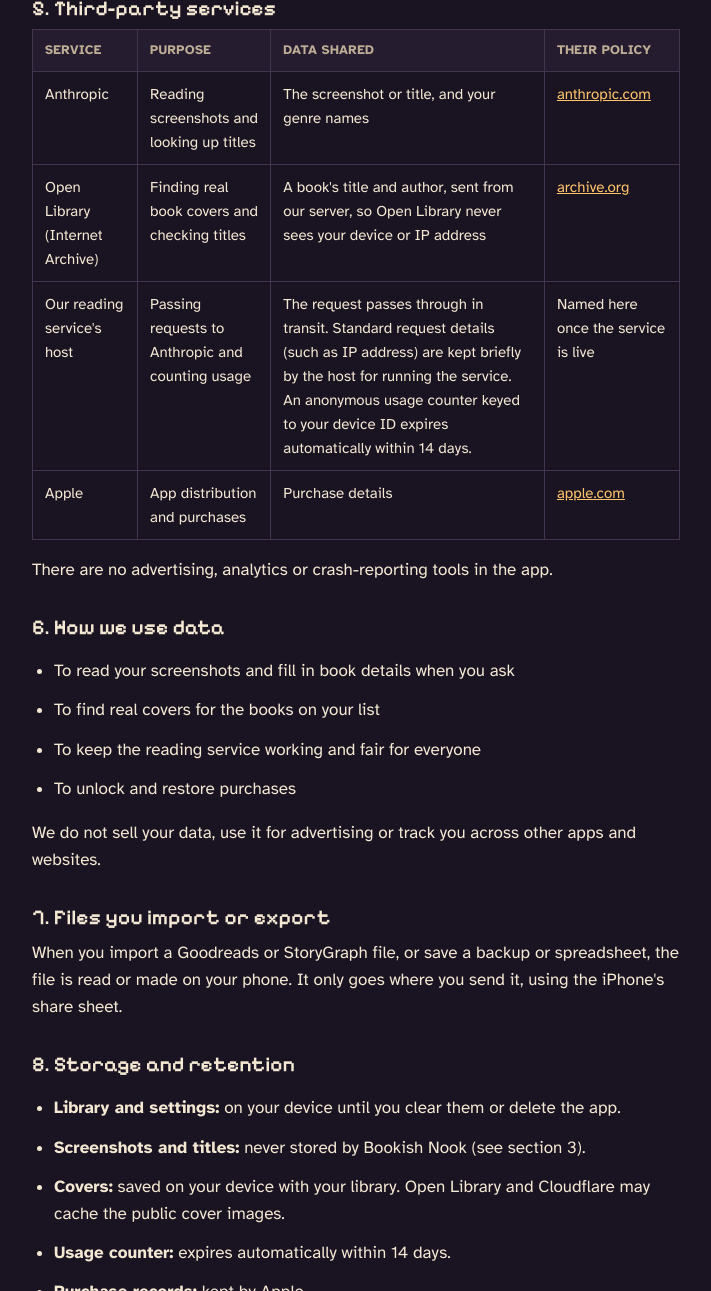
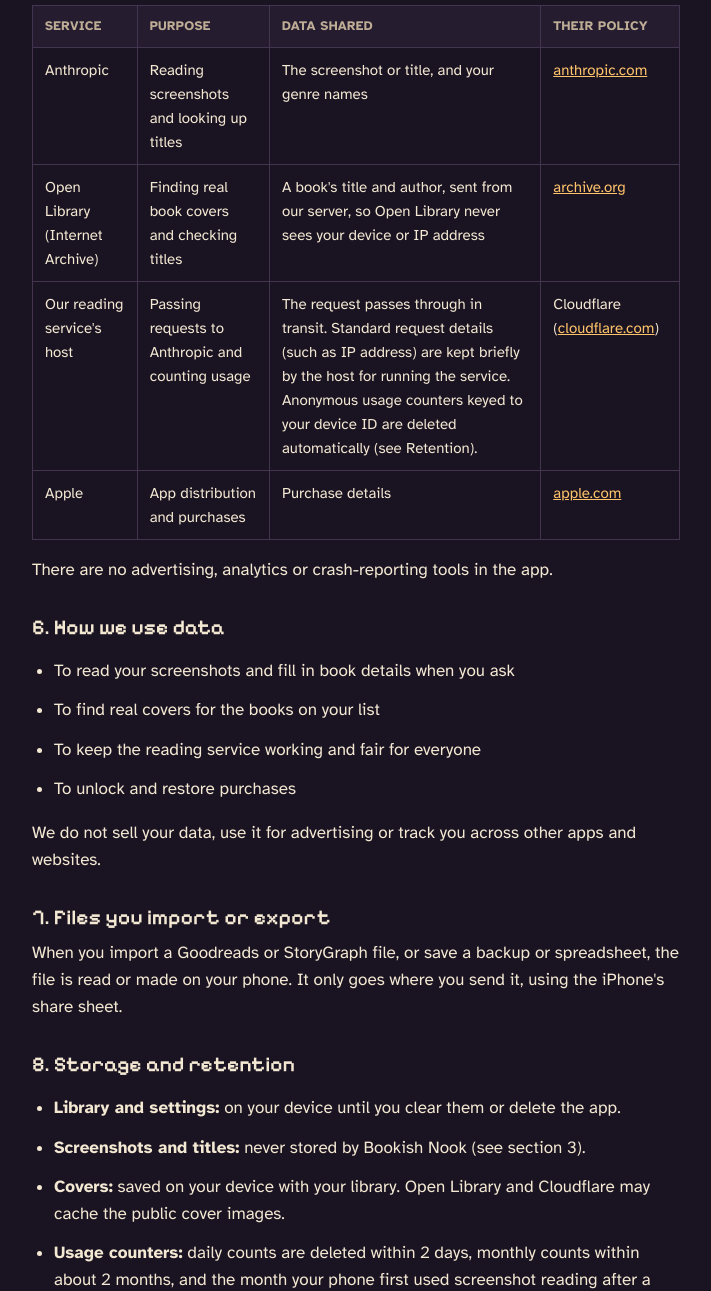
Before and after one commit to Altane59/bookish-nook-legal, a plain HTML site: page privacy/index.html in a window 1280 px wide. Shown: the part 2282-3573 px from the top of the page, without its empty margins (284-995 px from the left). Drawn offline with Linux system fonts and the light colour scheme.

Commit message:
Privacy: monthly free-read counts and their retention; name Cloudflare as host
Co-Authored-By: Claude Opus 5.5 <noreply@anthropic.com>
Claude-Session: https://claude.ai/code/session_01WCXDW3DgfNs7DQqN6jFQU3

```diff
--- a/privacy/index.html
+++ b/privacy/index.html
@@ -28,7 +28,7 @@
 <tr><td>Screenshots you add</td><td>Sent once for reading, never stored by Bookish Nook</td><td>So Claude can find the book titles in them</td></tr>
 <tr><td>Book titles you look up (with the author and your genre names)</td><td>Sent once, never stored by Bookish Nook</td><td>So Claude can fill in details like the series</td></tr>
 <tr><td>Book titles and authors on your list</td><td>Sent through our server to Open Library to find each book's real cover, and to check titles read from screenshots. Never stored by Bookish Nook.</td><td>To show real covers and fix misread titles (you can turn this off)</td></tr>
-<tr><td>Anonymous device ID (a random code made on first use)</td><td>On your device, and as a short-lived usage counter on our server</td><td>To stop the reading service being abused, without needing an account</td></tr>
+<tr><td>Anonymous device ID (a random code made on first use)</td><td>On your device, and with usage counters on our server: how many screenshots it had read each day and each month, and the month it first used screenshot reading</td><td>To give each phone its free screenshot reads each month and stop the reading service being abused, without needing an account</td></tr>
 <tr><td>Purchase status</td><td>Apple</td><td>To unlock and restore what you've bought</td></tr>
 </table></div>
 <p>We do not collect your name, email address, location or contacts.</p>
@@ -52,7 +52,7 @@
 <tr><th>Service</th><th>Purpose</th><th>Data shared</th><th>Their policy</th></tr>
 <tr><td>Anthropic</td><td>Reading screenshots and looking up titles</td><td>The screenshot or title, and your genre names</td><td><a href="https://www.anthropic.com/legal/privacy">anthropic.com</a></td></tr>
 <tr><td>Open Library (Internet Archive)</td><td>Finding real book covers and checking titles</td><td>A book's title and author, sent from our server, so Open Library never sees your device or IP address</td><td><a href="https://archive.org/about/terms.php">archive.org</a></td></tr>
-<tr><td>Our reading service's host</td><td>Passing requests to Anthropic and counting usage</td><td>The request passes through in transit. Standard request details (such as IP address) are kept briefly by the host for running the service. An anonymous usage counter keyed to your device ID expires automatically within 14 days.</td><td>Named here once the service is live</td></tr>
+<tr><td>Our reading service's host</td><td>Passing requests to Anthropic and counting usage</td><td>The request passes through in transit. Standard request details (such as IP address) are kept briefly by the host for running the service. Anonymous usage counters keyed to your device ID are deleted automatically (see Retention).</td><td>Cloudflare (<a href="https://www.cloudflare.com/privacypolicy/">cloudflare.com</a>)</td></tr>
 <tr><td>Apple</td><td>App distribution and purchases</td><td>Purchase details</td><td><a href="https://www.apple.com/legal/privacy/">apple.com</a></td></tr>
 </table></div>
 <p>There are no advertising, analytics or crash-reporting tools in the app.</p>
@@ -69,7 +69,7 @@
 <li><b>Library and settings:</b> on your device until you clear them or delete the app.</li>
 <li><b>Screenshots and titles:</b> never stored by Bookish Nook (see section 3).</li>
 <li><b>Covers:</b> saved on your device with your library. Open Library and Cloudflare may cache the public cover images.</li>
-<li><b>Usage counter:</b> expires automatically within 14 days.</li>
+<li><b>Usage counters:</b> daily counts are deleted within 2 days, monthly counts within about 2 months, and the month your phone first used screenshot reading after a year without use. They contain only numbers and your anonymous device ID, never screenshots or book titles.</li>
 <li><b>Purchase records:</b> kept by Apple.</li>
 </ul>
 
```
